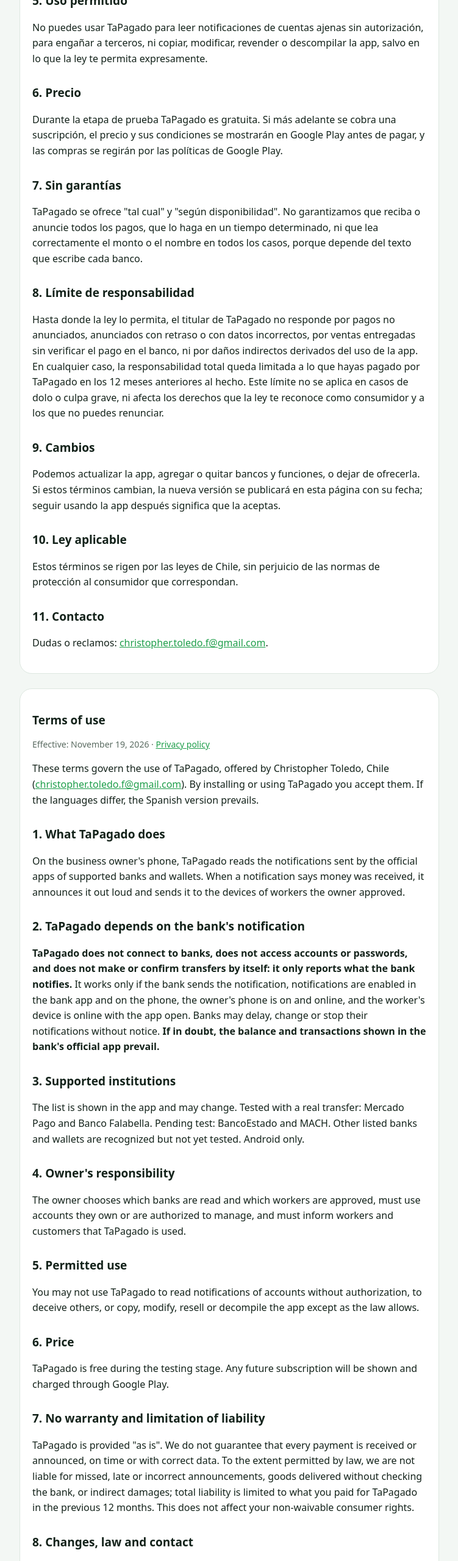
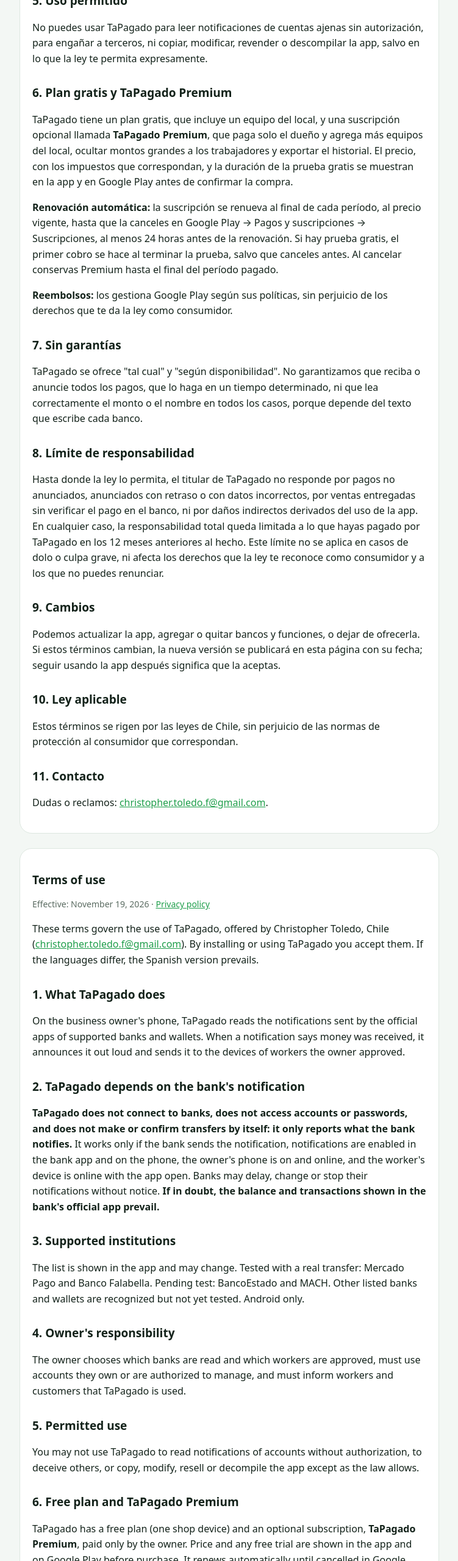
Before and after one commit to Chriss-Toledo/tapagado-privacidad, a plain HTML site: page terminos.html in a window 1280 px wide. Shown: the part 1740-4300 px from the top of the page at 61% size, without its empty margins (264-1015 px from the left). Drawn offline with Linux system fonts and the light colour scheme.

Commit message:
Términos y política: TaPagado Premium (suscripción) y RevenueCat
Co-Authored-By: Claude Opus 5.5 <noreply@anthropic.com>

```diff
--- a/terminos.html
+++ b/terminos.html
@@ -74,8 +74,10 @@
     <h2>5. Uso permitido</h2>
     <p>No puedes usar TaPagado para leer notificaciones de cuentas ajenas sin autorización, para engañar a terceros, ni copiar, modificar, revender o descompilar la app, salvo en lo que la ley te permita expresamente.</p>
 
-    <h2>6. Precio</h2>
-    <p>Durante la etapa de prueba TaPagado es gratuita. Si más adelante se cobra una suscripción, el precio y sus condiciones se mostrarán en Google Play antes de pagar, y las compras se regirán por las políticas de Google Play.</p>
+    <h2>6. Plan gratis y TaPagado Premium</h2>
+    <p>TaPagado tiene un plan gratis, que incluye un equipo del local, y una suscripción opcional llamada <strong>TaPagado Premium</strong>, que paga solo el dueño y agrega más equipos del local, ocultar montos grandes a los trabajadores y exportar el historial. El precio, con los impuestos que correspondan, y la duración de la prueba gratis se muestran en la app y en Google Play antes de confirmar la compra.</p>
+    <p><strong>Renovación automática:</strong> la suscripción se renueva al final de cada período, al precio vigente, hasta que la canceles en Google Play → Pagos y suscripciones → Suscripciones, al menos 24 horas antes de la renovación. Si hay prueba gratis, el primer cobro se hace al terminar la prueba, salvo que canceles antes. Al cancelar conservas Premium hasta el final del período pagado.</p>
+    <p><strong>Reembolsos:</strong> los gestiona Google Play según sus políticas, sin perjuicio de los derechos que te da la ley como consumidor.</p>
 
     <h2>7. Sin garantías</h2>
     <p>TaPagado se ofrece "tal cual" y "según disponibilidad". No garantizamos que reciba o anuncie todos los pagos, que lo haga en un tiempo determinado, ni que lea correctamente el monto o el nombre en todos los casos, porque depende del texto que escribe cada banco.</p>
@@ -113,8 +115,8 @@
     <h2>5. Permitted use</h2>
     <p>You may not use TaPagado to read notifications of accounts without authorization, to deceive others, or copy, modify, resell or decompile the app except as the law allows.</p>
 
-    <h2>6. Price</h2>
-    <p>TaPagado is free during the testing stage. Any future subscription will be shown and charged through Google Play.</p>
+    <h2>6. Free plan and TaPagado Premium</h2>
+    <p>TaPagado has a free plan (one shop device) and an optional subscription, <strong>TaPagado Premium</strong>, paid only by the owner. Price and any free trial are shown in the app and on Google Play before purchase. It renews automatically until cancelled in Google Play at least 24 hours before renewal; if there is a free trial, the first charge happens when it ends unless cancelled. Refunds follow Google Play policies, without prejudice to your consumer rights.</p>
 
     <h2>7. No warranty and limitation of liability</h2>
     <p>TaPagado is provided "as is". We do not guarantee that every payment is received or announced, on time or with correct data. To the extent permitted by law, we are not liable for missed, late or incorrect announcements, goods delivered without checking the bank, or indirect damages; total liability is limited to what you paid for TaPagado in the previous 12 months. This does not affect your non-waivable consumer rights.</p>
```
Also changed, not shown: index.html (+2 -0 lines).
